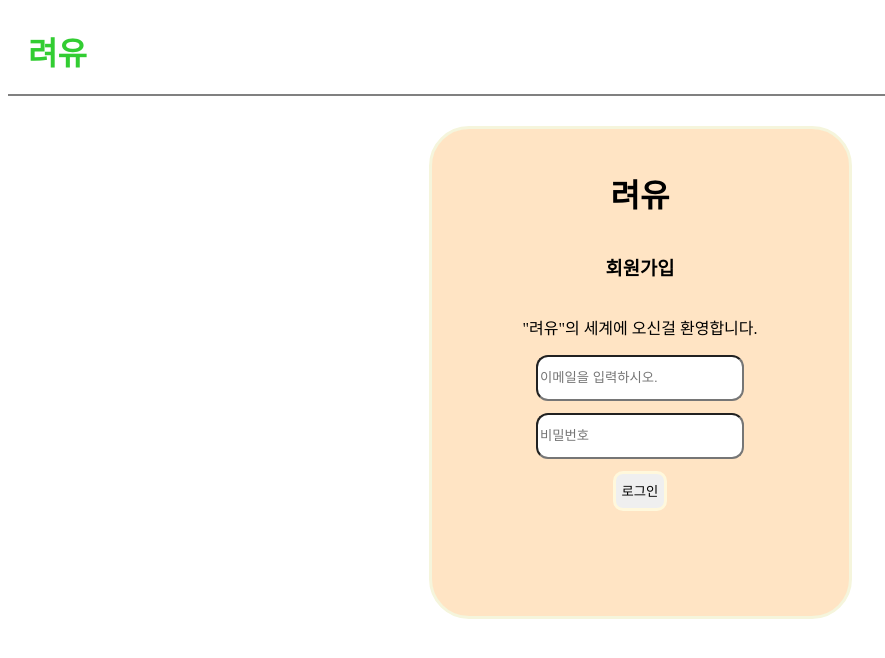
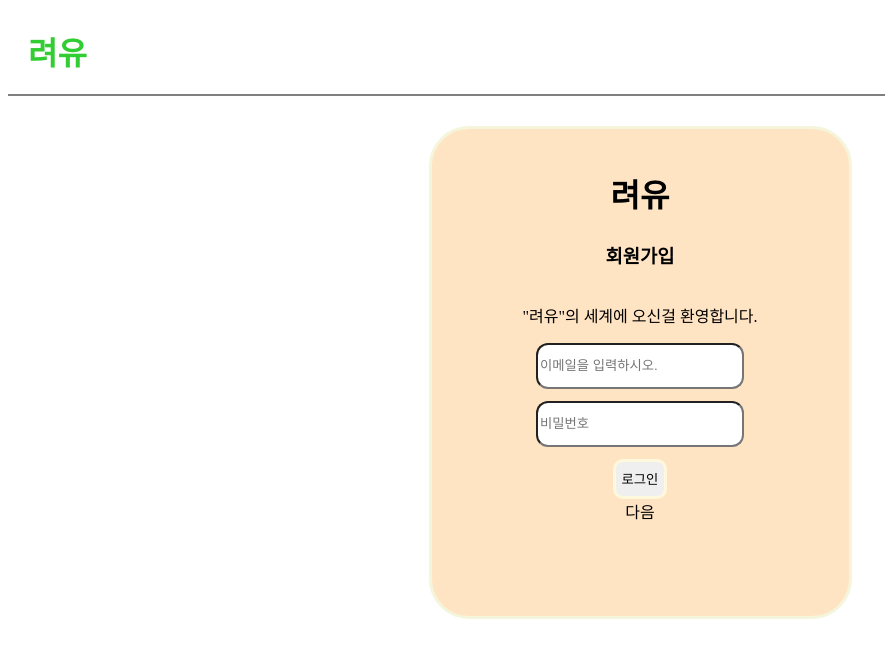
Before and after one commit to kimyoojun/AI-ON_Traver, a SvelteKit app: page /sign_up in a window 1280 px wide. Shown: the top 658 px of the page, without its empty margins (0-885 px from the left). Built offline with nearby package versions, Linux system fonts and the light colour scheme; no server answers.

Commit message:
로그인창 수정 미완성

```diff
--- a/src/routes/(auth)/sign_up/+page.svelte
+++ b/src/routes/(auth)/sign_up/+page.svelte
@@ -5,14 +5,43 @@
 
     let email: string
     let ps: string
+    let name: string
+    let age: number
+    let number: number
+    let userId: string
+
+
+    const page ={
+        a:1,
+        b:2,
+    }
 
     const singUpBtn = async () =>{
-        const{error}= await supabase.auth.signUp
+        if (page.a){
+            const{error, data}= await supabase.auth.signUp
             ({
                 email: email,
                 password: ps
             })
             if (error) return console.error(error)
+
+            userId = data?.user?.id ??''
+
+            console.log(userId)
+
+            page.a += 1
+        } else if (page.b){
+            const{error: usersError, data:usersData}  = await supabase
+                .from('users')
+                .insert({
+                    id:userId,
+                    age:age,
+                    number:number,
+                    name:name
+                })
+            if (usersError) return console.error(usersError)
+        }
+
 
         await goto('/sign_in')
     }
@@ -27,12 +56,29 @@
 
     <div id =body>
         <div id = login_box >
+           {#if page.a}
                 <h1 id = logo_text> 려유</h1>
                 <h3 id = login_text> 회원가입 </h3>
                 <p id = welcome_text>"려유"의 세계에 오신걸 환영합니다.</p>
                 <input placeholder="이메일을 입력하시오."class = "login_input" bind:value={email}/>
                 <input placeholder="비밀번호"class = "login_input" bind:value={ps} type="password"/>
+
+
+                {:else if page.b}
+                <h1 id = logo_text> 려유</h1>
+                <h3 id = login_text> 회원가입 </h3>
+                <p id = welcome_text>"려유"의 세계에 오신걸 환영합니다.</p>
+                <input placeholder="이름"class = "login_input" bind:value={name}/>
+                <input placeholder="전화 번호"class = "login_input" bind:value={number}/>
+                <input placeholder="나이"class = "login_input" bind:value={age}/>
+
+            {/if}
             <button id = button_ep on:click={singUpBtn}>로그인</button>
+                    {#if page.a}
+                        다음
+                    {:else if page.b}
+                        회원가입
+                    {/if}
         </div>
     </div>
 </div>
```
Lines whose indentation alone changed are shown as unchanged.
